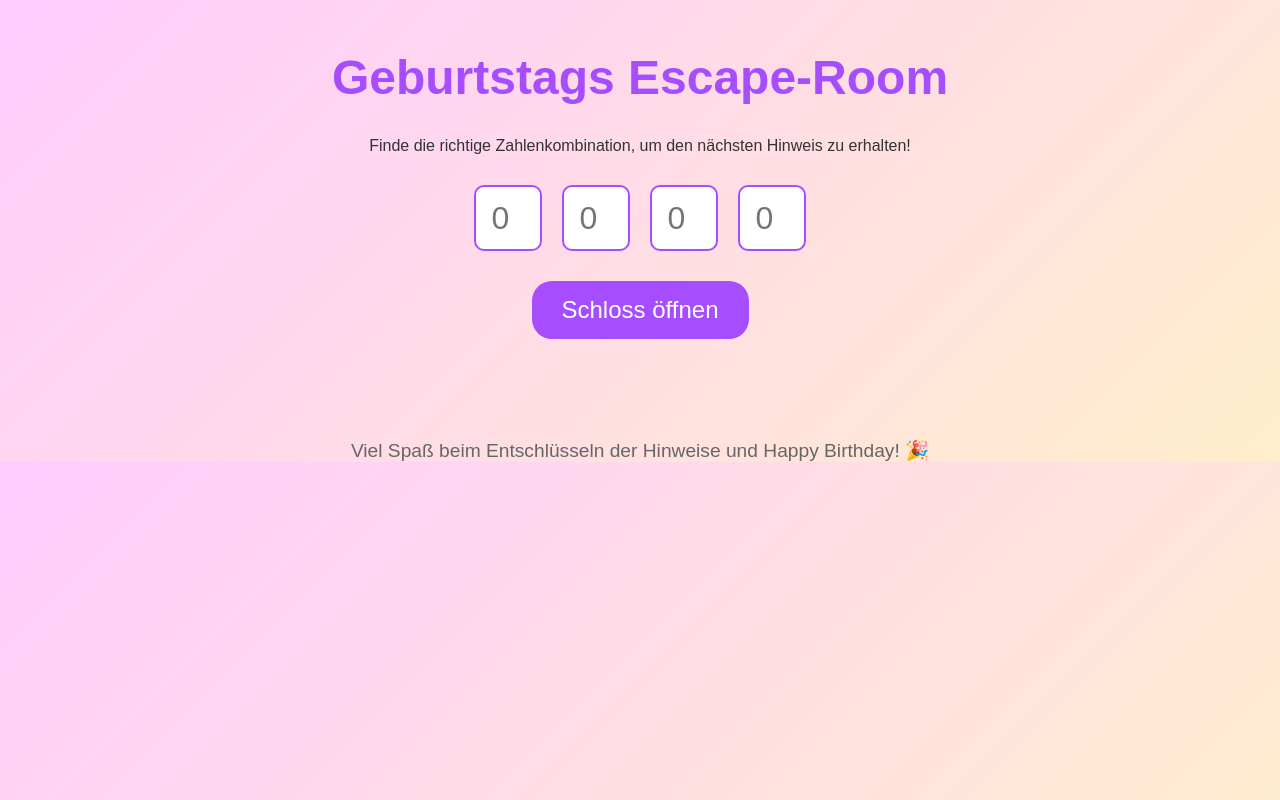
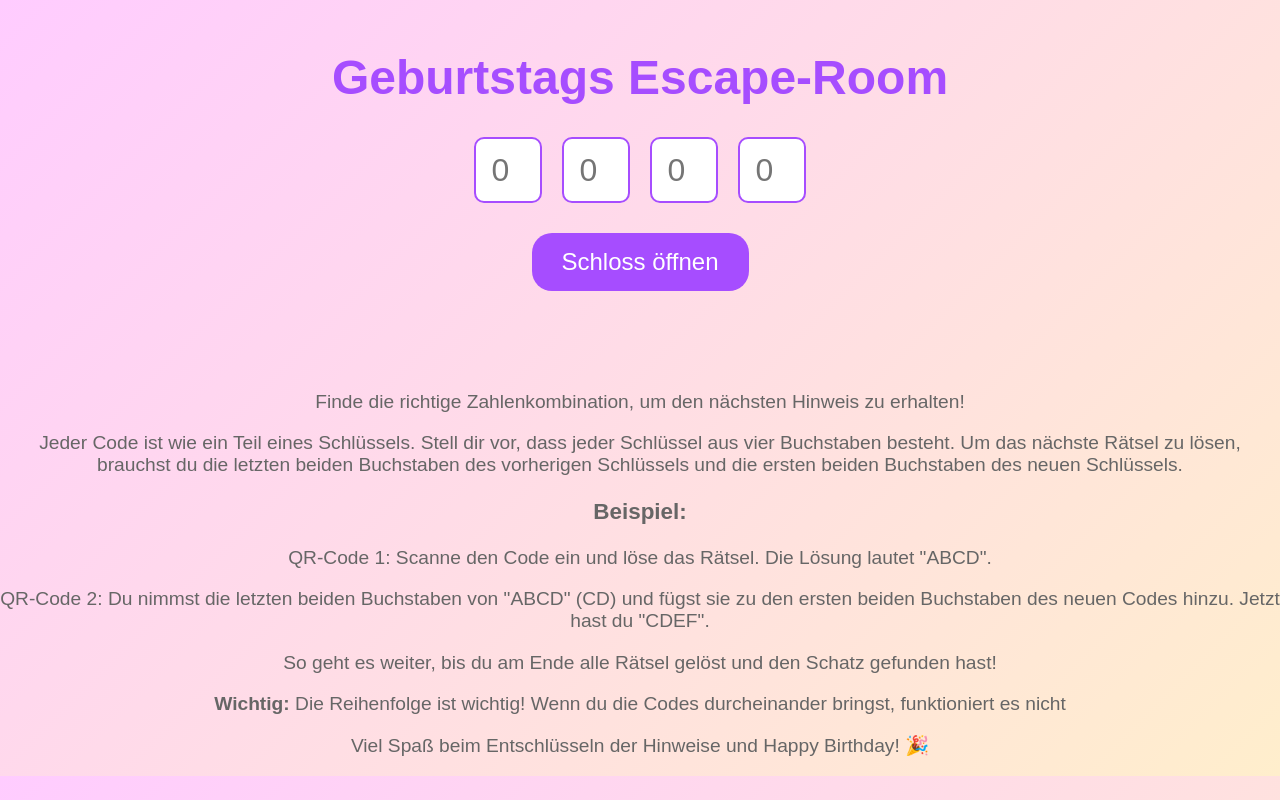
Before and after one commit to mosoai/escape, a plain HTML site: page index.html in a window 1280 px wide. Drawn offline with Linux system fonts and the light colour scheme.

Commit message:
Update index.html

```diff
--- a/index.html
+++ b/index.html
@@ -87,7 +87,6 @@
 <body>
 
 <h1>Geburtstags Escape-Room</h1>
-<p>Finde die richtige Zahlenkombination, um den nächsten Hinweis zu erhalten!</p>
 
 <div id="zahlenschloss">
     <input type="number" id="digit1" min="0" max="9" placeholder="0" maxlength="1" oninput="moveToNext(this, 'digit2')">
@@ -106,7 +105,18 @@
 </div>
 
 <footer>
-    Viel Spaß beim Entschlüsseln der Hinweise und Happy Birthday! 🎉
+<p>Finde die richtige Zahlenkombination, um den nächsten Hinweis zu erhalten!</p>
+    <p>Jeder Code ist wie ein Teil eines Schlüssels. Stell dir vor, dass jeder Schlüssel aus vier Buchstaben besteht. Um das nächste Rätsel zu lösen, brauchst du die letzten beiden Buchstaben des vorherigen Schlüssels und die ersten beiden Buchstaben des neuen Schlüssels.</p>
+
+<h3>Beispiel:</h3>
+<p></p>QR-Code 1: Scanne den Code ein und löse das Rätsel. Die Lösung lautet "ABCD".</p>
+
+<p>QR-Code 2: Du nimmst die letzten beiden Buchstaben von "ABCD" (CD) und fügst sie zu den ersten beiden Buchstaben des neuen Codes hinzu. Jetzt hast du "CDEF".</p>
+
+<p>So geht es weiter, bis du am Ende alle Rätsel gelöst und den Schatz gefunden hast!</p>
+
+<p><b>Wichtig:</b> Die Reihenfolge ist wichtig! Wenn du die Codes durcheinander bringst, funktioniert es nicht</p>
+    <p></p>Viel Spaß beim Entschlüsseln der Hinweise und Happy Birthday! 🎉</p>
 </footer>
 
 <script>
@@ -201,7 +211,7 @@ text: "Die Kammer des Wassers - Hinweis: Über dir ruht sie, die Kammer, die dei
 image: "https://example.com/5409.jpg "
 },
 "8123": {
-text: "Der Ort der Konzentration - Hinweis: Wo die Gedanken sich ordnen und die Arbeit ruht, liegt der Schlüssel zum nächsten Schritt. Schau genau dorthin, wo dein Fokus oft weilt, doch deine Hände selten suchen.",
+text: "Das mechanische Wunder - Hinweis: Hier, wo Technik zum Leben erwacht und neue Formen geboren werden, verbirgt sich der nächste Hinweis. Das Geheimnis liegt dort, wo die Schichten sich fügen.",
 image: "https://example.com/8123.jpg "
 }
 };
```
